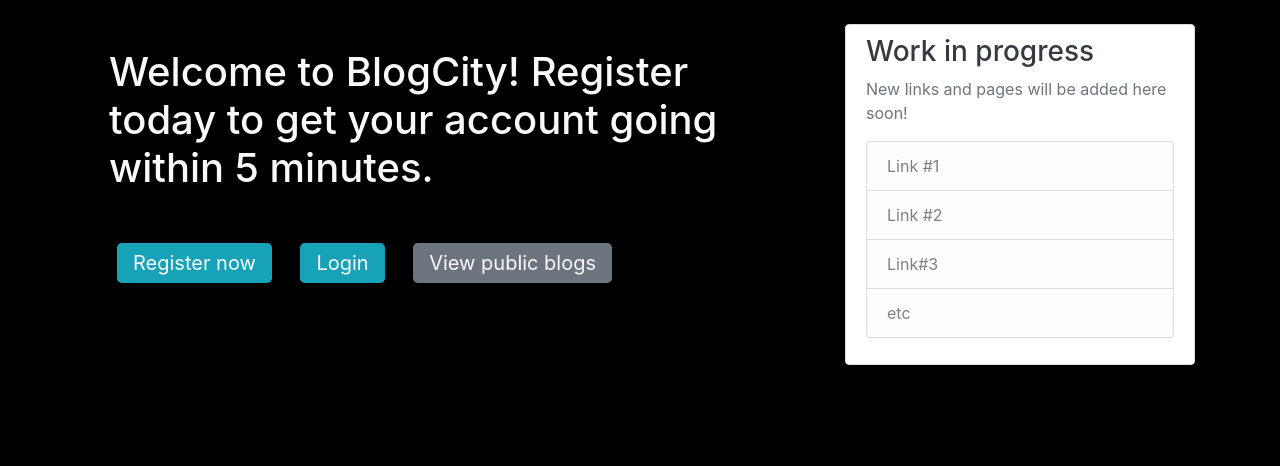
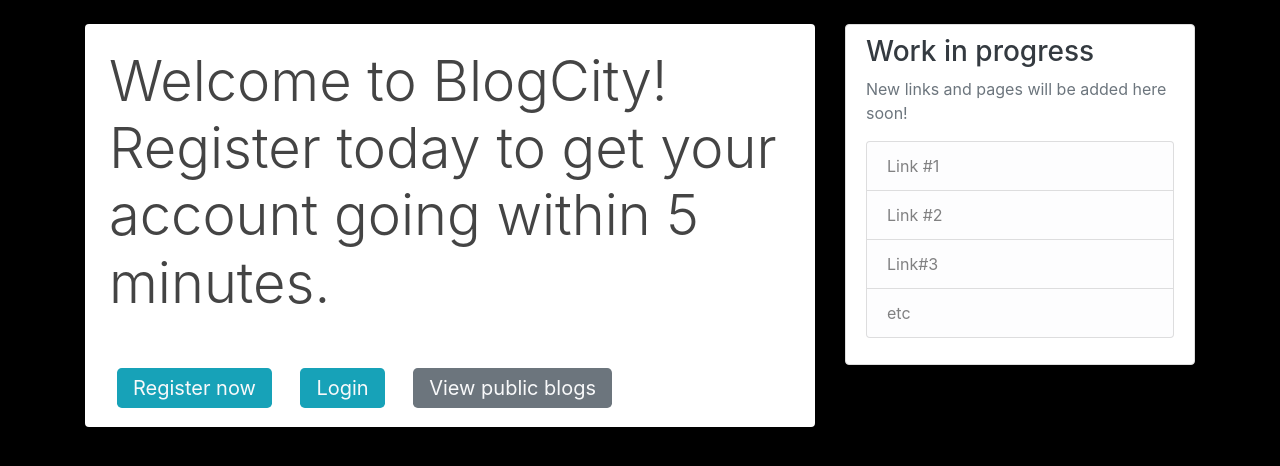
Before and after one commit to sarthak1905/BlogCity, a Django app: page / in a window 1280 px wide. Shown: the part 56-522 px from the top of the page. Run offline with Django 3.2, Linux system fonts and the light colour scheme; some libraries are stand-ins or nearby versions.

Commit message:
Home page animations

```diff
--- a/blog/templates/blog/index.html
+++ b/blog/templates/blog/index.html
@@ -1,7 +1,7 @@
 {% extends "blog/base.html" %}
 {% block content %}
-    <div class="container p-4">
-        <h1 class="title text-light">Welcome to BlogCity! Register today to get your account going within 5 minutes.</h1>
+    <div class="container p-4 text-dark bg-white rounded" data-aos="fade-down">
+        <h1 class="display-4">Welcome to BlogCity! Register today to get your account going within 5 minutes.</h1>
         <br><br>
         <span class="mb-4 mr-2"><a href="{% url 'register'%}" class="btn-lg btn-info m-2 text-light">Register now</a></span>
         <span class="mb-4 mr-2"><a href="{% url 'login'%}" class="btn-lg btn-info m-2 text-light">Login</a></span>
```
